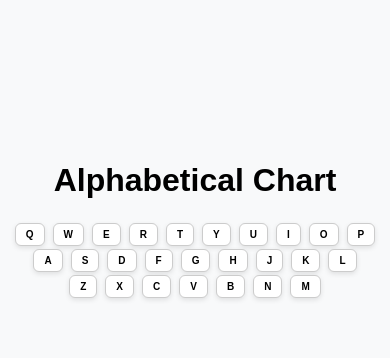
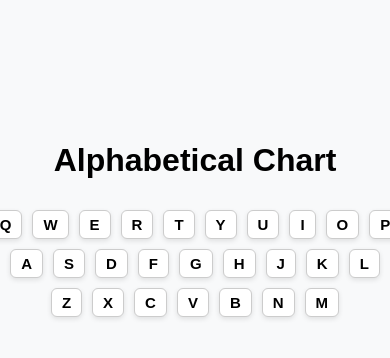
Before and after one commit to Aryan-we/Alphabetical-Chart, a plain HTML site: page index.html in a window 390 px wide. Drawn offline with Linux system fonts and the light colour scheme.

Commit message:
Update index.html

```diff
--- a/index.html
+++ b/index.html
@@ -38,12 +38,12 @@
     .keyboard {
       display: flex;
       flex-direction: column;
-      gap: 3px;
+      gap: 10px;
     }
     .row {
       display: flex;
       justify-content: center;
-      gap: 8px;
+      gap: 10px;
     }
     .key {
       background-color: white;
@@ -52,13 +52,13 @@
       border-radius: 6px;
       text-align: center;
       font-weight: bold;
-      font-size: 10px;
+      font-size: 15px;
       box-shadow: 0 2px 5px rgba(0, 0, 0, 0.1);
       cursor: default;
     }
     .key:hover{
 
-        font-size: 15px;
+        font-size: 20px;
     }
 
     }
@@ -66,7 +66,7 @@
         background-color: green;
         color: white;
         cursor:pointer;
-        font-size:20px;
+
     }
   </style>
 </head>
```
